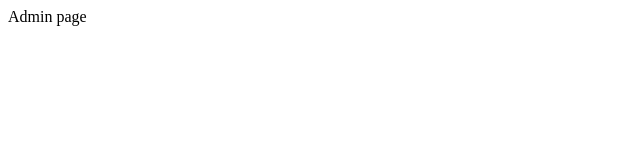
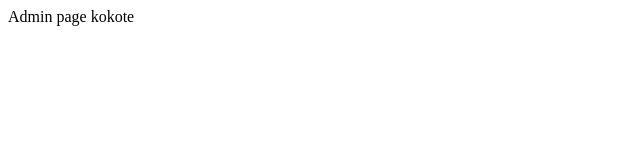
Before and after one commit to Eibon93/Zradelna, a React (Vite) app in the folder client/: page /admin in a window 1280 px wide. Shown: the top 160 px of the page, without its empty margins (0-640 px from the left). Built offline with nearby package versions, Linux system fonts and the light colour scheme.

Commit message:
pridani text kokote

```diff
--- a/client/src/pages/AdminPage.tsx
+++ b/client/src/pages/AdminPage.tsx
@@ -7,6 +7,7 @@ const AdminPage = () => {
         <>
             <div>
                 Admin page
+                kokote
             </div>
         </>
     )
```
Also changed, not shown: 1 other file (tests, documents, lock files or other folders).
